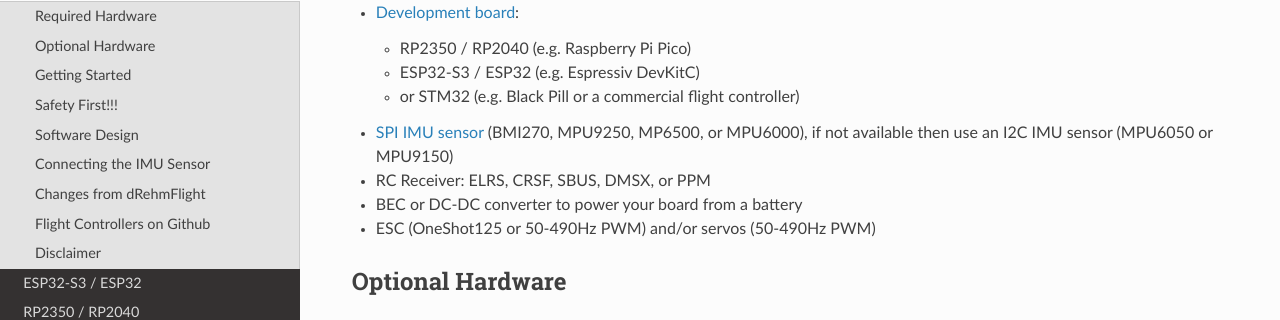
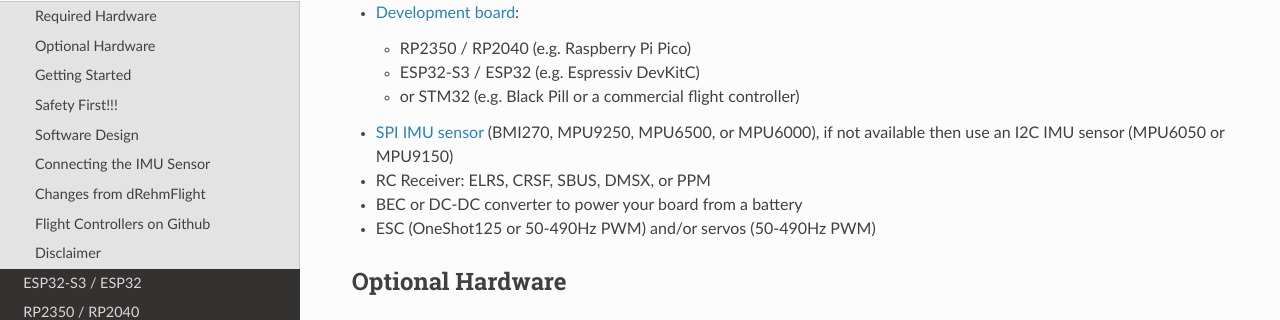
Before and after one commit to qqqlab/madflight-docs, an MkDocs documentation site: the page built from docs/index.md, in a window 1280 px wide and 900 px high, scrolled down 914 px. Shown: the part 135-455 px from the top of the window. Built offline with MkDocs 1.6.1, drawn with Linux system fonts in a browser that asks for light colours; nearby versions of some CDN libraries.

Commit message:
Update index.md

```diff
--- a/docs/index.md
+++ b/docs/index.md
@@ -20,7 +20,7 @@
     - RP2350 / RP2040 (e.g. Raspberry Pi Pico)
     - ESP32-S3 / ESP32 (e.g. Espressiv DevKitC)
     - or STM32 (e.g. Black Pill or a commercial flight controller)
-- [SPI IMU sensor](Sensor-Boards/) (BMI270, MPU9250, MP6500, or MPU6000), if not available then use an I2C IMU sensor (MPU6050 or MPU9150)
+- [SPI IMU sensor](Sensor-Boards/) (BMI270, MPU9250, MPU6500, or MPU6000), if not available then use an I2C IMU sensor (MPU6050 or MPU9150)
 - RC Receiver: ELRS, CRSF, SBUS, DMSX, or PPM
 - BEC or DC-DC converter to power your board from a battery
 - ESC (OneShot125 or 50-490Hz PWM) and/or servos (50-490Hz PWM)
```
